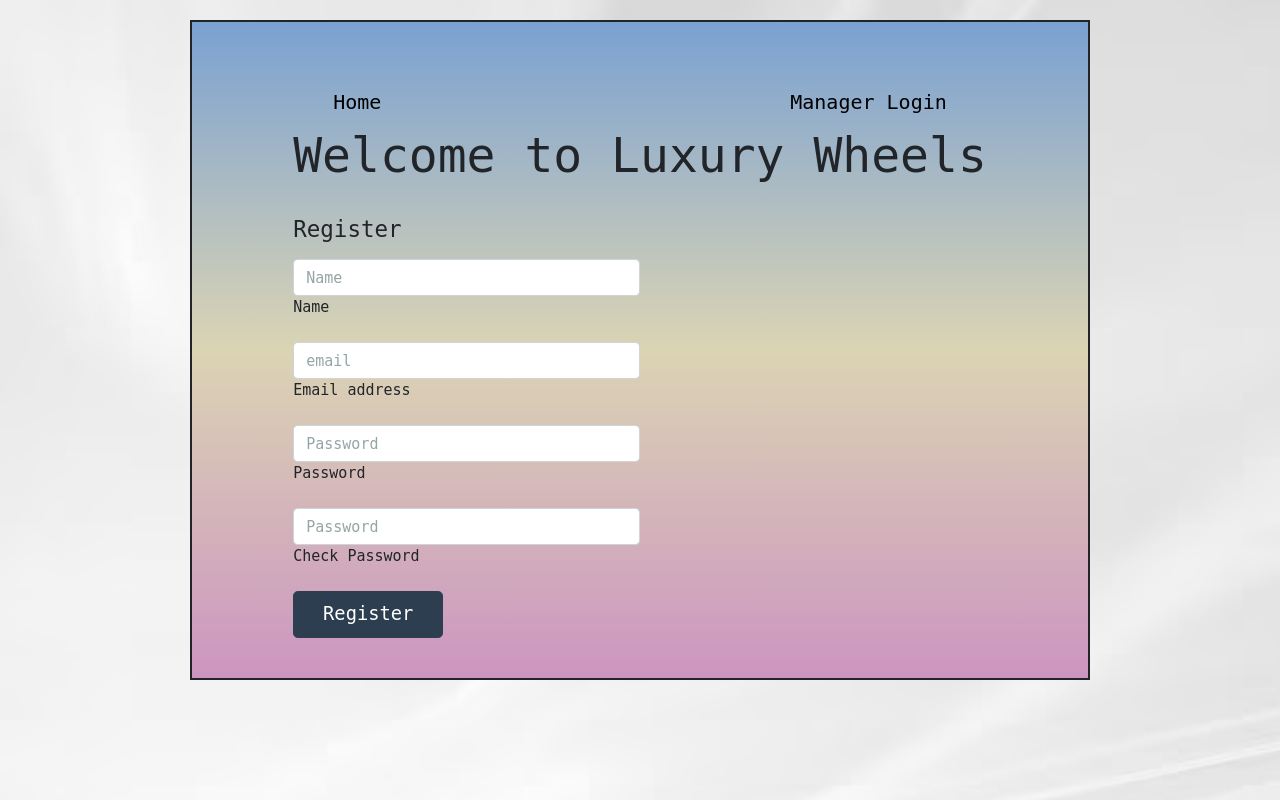
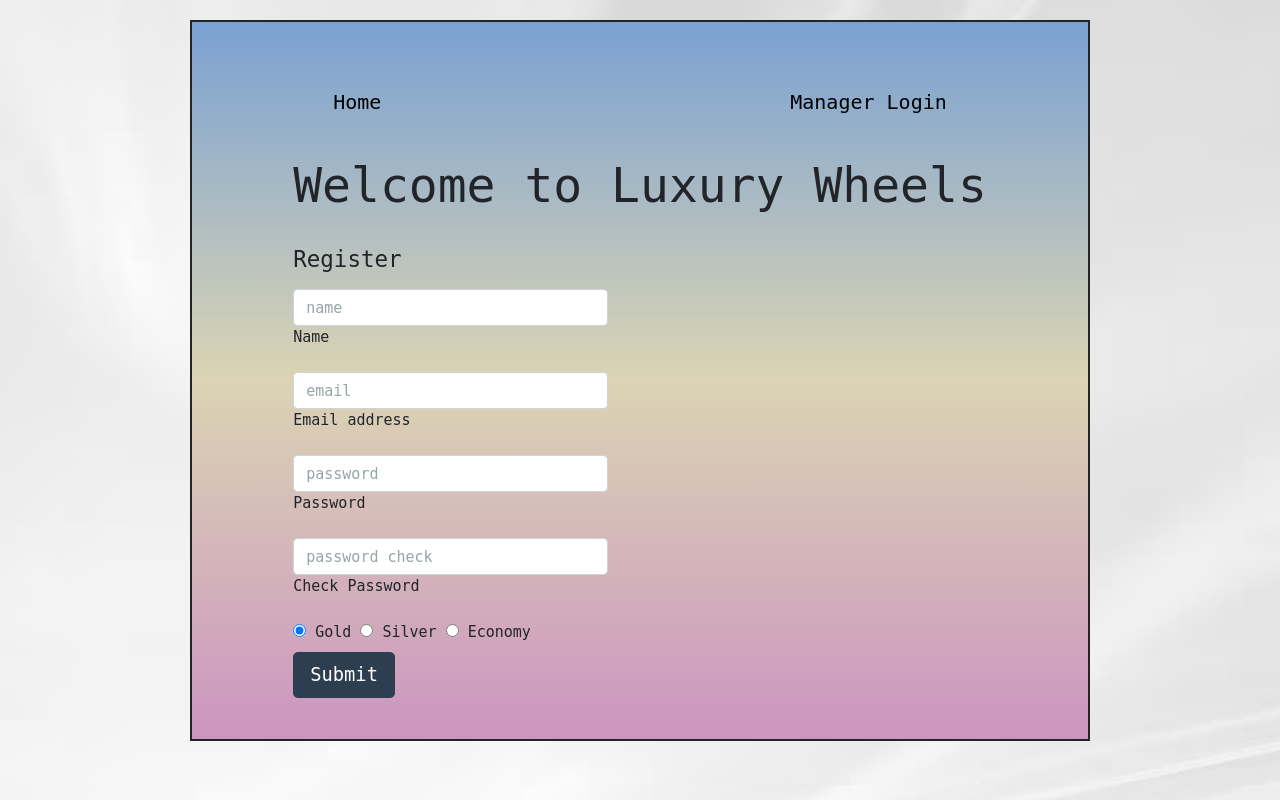
Before and after one commit to RaulHamad/end_of_course_project, a Flask app: page /register in a window 1280 px wide. Run offline with Flask 3, Linux system fonts and the light colour scheme; parts of the project's set-up code (start-up, migrations or seed data) failed here and were passed over; some libraries are stand-ins or nearby versions.

Commit message:
atualização 2

```diff
--- a/app.py
+++ b/app.py
@@ -1,23 +1,58 @@
-from flask import Flask, render_template,url_for, request,redirect
 from flask_sqlalchemy import SQLAlchemy
+from flask import Flask, render_template,url_for, request,redirect,flash
+from flask_wtf import FlaskForm
+from wtforms import StringField,PasswordField,SubmitField,RadioField
+
+
+
 from models import *
+from flask_bcrypt import Bcrypt
 
 app = Flask(__name__)
-app.config['SQLALCHEMY_DATABASE_URI'] = 'sqlite:///../database/luxury.db'
+app.config['SQLALCHEMY_DATABASE_URI'] = 'sqlite:///../database/luxurywheels.db'
+app.config["SECRET_KEY"] = '123456'
 db = SQLAlchemy()
+bcrypt = Bcrypt(app)
 db.init_app(app)
+
+
+class Formregister(FlaskForm):
+
+    username = StringField()
+    user_email = StringField()
+    user_password = PasswordField()
+    user_check_password = PasswordField()
+    user_category = RadioField(choices=[('value_1','Gold'),('value_2','Silver'),('value_3','Economy')],default='value_1')
+    submit = SubmitField()
+
+
+@app.route("/")
+@app.route("/index")
+def page_index():
+
+    return render_template("index.html")
+
+@app.route("/register", methods=["GET","POST"])
+def page_register():
+    form = Formregister()
+    if form.validate_on_submit():
+
+        user1 = User(
+            name = form.username.data,
+            email = form.user_email.data,
+            password = form.user_password.data,
+
+        )
+        db.session.add(user1)
+        db.session.commit()
+
+        return redirect(url_for('page_index'))
+
+    return render_template("register.html", form=form)
 
 
 
 
-@app.route("/")
-@app.route("/index")
-def index():
-    return render_template("index.html")
-
-@app.route("/register")
-def register():
-    return render_template("register.html")
 
 
 
--- a/static/main.css
+++ b/static/main.css
@@ -61,3 +61,8 @@
 font-family: 'Bungee Spice', sans-serif;
 font-family: 'Roboto Mono', monospace;
 }
+
+
+.form-control{
+width:315px
+}
--- a/templates/register.html
+++ b/templates/register.html
@@ -15,11 +15,9 @@
 
 
     <div class="container">
-
-        <div  class="col" >
         <div id="header">
             <div id="home">
-           <a  href="index" style="color:black"> Home</a>
+                <a  href="{{url_for('page_index')}}" style="color:black"> Home</a>
             </div>
         <div id="admin">
             <a  href="" style="color:black"> Manager Login</a>
@@ -31,33 +29,47 @@
             <h1 style="text-align: center">Welcome to Luxury Wheels</h1>
 
             <label class="form-label mt-4"><h4>Register</h4></label>
+            <form method="POST" action="">
+                {{form.hidden_tag()}}
                 <div  class="form-floating mb-3">
-        <input style="width: 50%" type="email" class="form-control" id="nameingInput" placeholder="Name">
-        <label for="floatingInput">Name</label>
+                    {{form.username(class="form-control",placeholder="name") }}
+                    <label for="floatingInput">Name</label><br>
+
                 </div>
                 <div  class="form-floating mb-3">
-        <input style="width: 50%" type="email" class="form-control" id="floatingInput" placeholder="email">
+                    {{form.user_email(class="form-control",placeholder="email") }}
                     <label for="floatingInput">Email address</label>
                 </div>
                 <div class="form-floating mb-3">
-        <input style="width: 50%" type="password" class="form-control" id="floatingPassword" placeholder="Password" autocomplete="off">
+                    {{form.user_password(class="form-control",placeholder="password") }}
                     <label for="floatingPassword">Password</label>
                 </div>
                 <div class="form-floating mb-3 ">
-        <input style="width: 50%" type="password" class="form-control" id="checkPassword" placeholder="Password" autocomplete="off">
+                    {{form.user_check_password(class="form-control",placeholder="password check") }}
                     <label for="floatingPassword">Check Password</label>
                 </div>
+                <div>
+                    {% for subfield in form.user_category %}
+                    <tr>
+                        <td>{{ subfield }}</td>
+                        <td>{{ subfield.label }}</td>
+                    </tr>
+                    {% endfor %}
+
+                </div>
                 <div >
-                <button style="width:150px" type="button" class="btn btn-primary btn-lg">Register</button>
+                    {{form.submit(class="btn btn-primary btn-lg")}}
+
+                </div>
+            </form>
         </div>
 
-        </div>
     </div>
 
 
 
 
-</div>
+
 
 
 
```
Also changed, not shown: models.py (+18 -12 lines), templates/index.html (+9 -8 lines), database/luxury.db (deleted), database/luxurywheels.db (added). Lines whose indentation alone changed are shown as unchanged.
